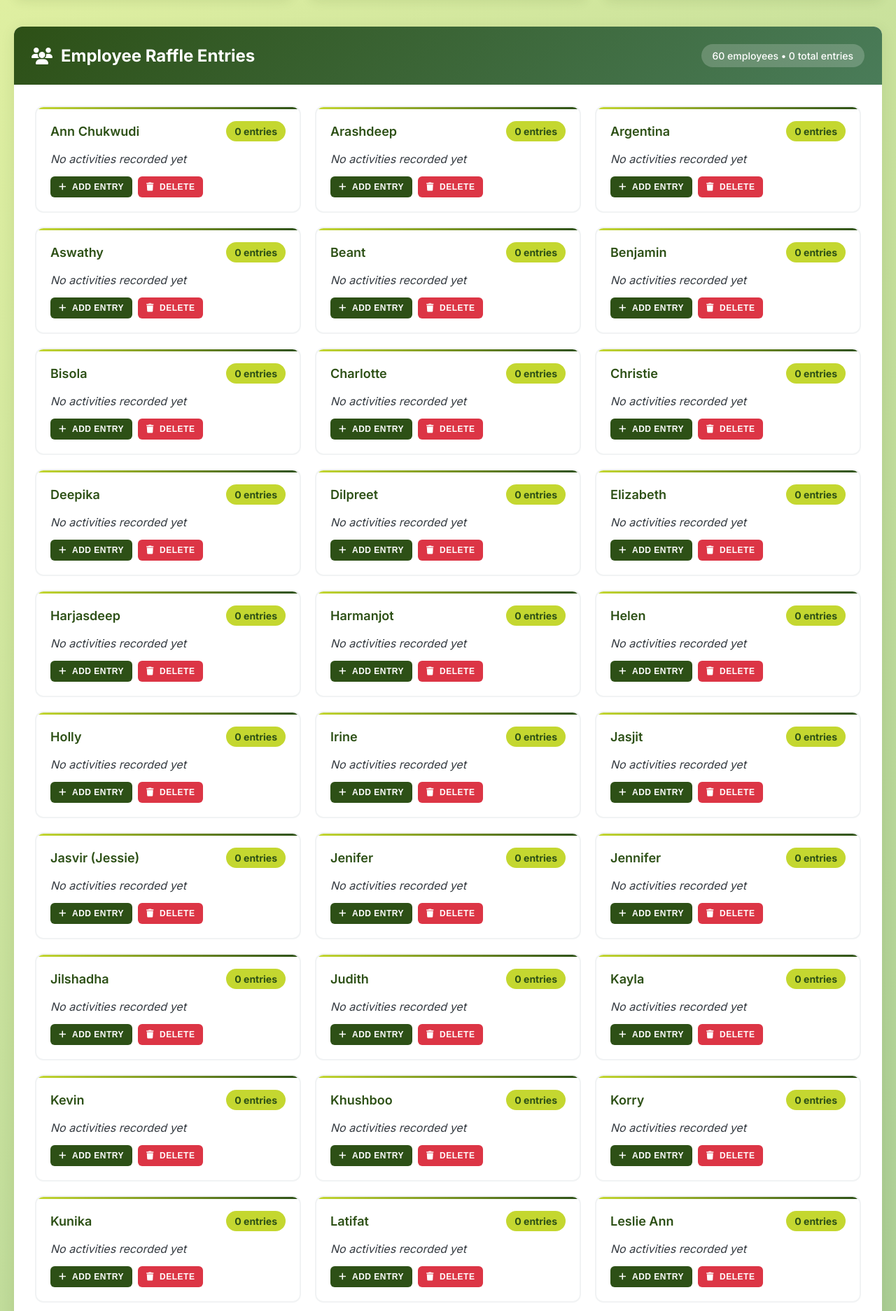
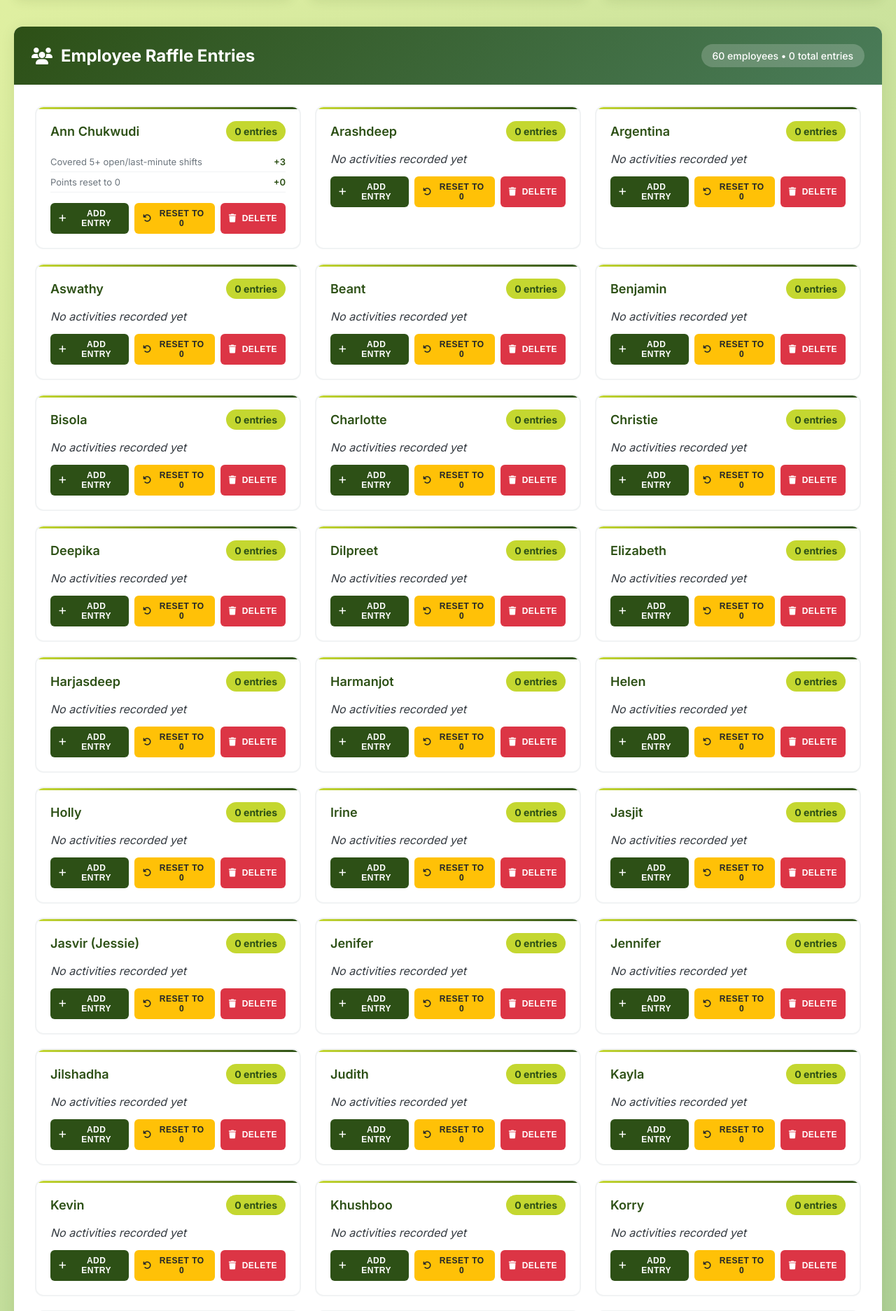
Before and after one commit to cookierekt/raffle-dashboard, a Flask app: page / in a window 1280 px wide. Shown: the part 578-2451 px from the top of the page at 70% size. Run offline with Flask 3, Linux system fonts and the light colour scheme; data that the repository does not hold is empty.

Commit message:
Add files via upload

```diff
--- a/raffle-dashboard/app.py
+++ b/raffle-dashboard/app.py
@@ -157,6 +157,22 @@ def delete_employee(employee_name):
         return jsonify({'success': True})
     return jsonify({'error': 'Employee not found'}), 404
 
+@app.route('/api/employee/<employee_name>/reset_points', methods=['POST'])
+def reset_employee_points(employee_name):
+    data = load_data()
+    if employee_name not in data['employees']:
+        return jsonify({'error': 'Employee not found'}), 404
+
+    data['employees'][employee_name]['entries'] = 0
+    data['employees'][employee_name]['activities'].append({
+        'activity': 'Points reset to 0',
+        'entries': 0,
+        'date': datetime.now().isoformat()
+    })
+
+    save_data(data)
+    return jsonify({'success': True, 'employee': data['employees'][employee_name]})
+
 @app.route('/api/reset', methods=['POST'])
 def reset_data():
     data = {'employees': {}}
--- a/raffle-dashboard/raffle_data.json
+++ b/raffle-dashboard/raffle_data.json
@@ -175,7 +175,18 @@
     },
     "Ann Chukwudi": {
       "entries": 0,
-      "activities": [],
+      "activities": [
+        {
+          "activity": "Covered 5+ open/last-minute shifts",
+          "entries": 3,
+          "date": "2025-08-13T15:51:40.346675"
+        },
+        {
+          "activity": "Points reset to 0",
+          "entries": 0,
+          "date": "2025-08-13T15:51:47.183003"
+        }
+      ],
       "created_at": "2025-08-13T13:05:28.247150",
       "imported_from_excel": true
     },
--- a/raffle-dashboard/static/css/style.css
+++ b/raffle-dashboard/static/css/style.css
@@ -256,6 +256,16 @@ body {
 
 .btn-success:hover {
     background: var(--primary-green);
+    transform: translateY(-2px);
+}
+
+.btn-warning {
+    background: #ffc107;
+    color: #212529;
+}
+
+.btn-warning:hover {
+    background: #e0a800;
     transform: translateY(-2px);
 }
 
--- a/raffle-dashboard/static/js/script.js
+++ b/raffle-dashboard/static/js/script.js
@@ -520,6 +520,9 @@ class RaffleDashboard {
                     <button class="btn btn-primary btn-small" onclick="dashboard.openAddEntryModal('${name}')">
                         <i class="fas fa-plus"></i> Add Entry
                     </button>
+                    <button class="btn btn-warning btn-small" onclick="dashboard.resetEmployeePoints('${name}')">
+                        <i class="fas fa-undo"></i> Reset to 0
+                    </button>
                     <button class="btn btn-danger btn-small" onclick="dashboard.deleteEmployee('${name}')">
                         <i class="fas fa-trash"></i> Delete
                     </button>
@@ -562,6 +565,29 @@ class RaffleDashboard {
             }
         } catch (error) {
             this.showAlert('Failed to add entry. Please try again.', 'error');
+        }
+    }
+
+    async resetEmployeePoints(employeeName) {
+        if (!confirm(`Are you sure you want to reset ${employeeName}'s raffle points to 0? This action cannot be undone.`)) {
+            return;
+        }
+
+        try {
+            const response = await fetch(`/api/employee/${encodeURIComponent(employeeName)}/reset_points`, {
+                method: 'POST'
+            });
+
+            const data = await response.json();
+
+            if (data.error) {
+                this.showAlert(data.error, 'error');
+            } else {
+                this.showAlert(`${employeeName}'s raffle points have been reset to 0`, 'success');
+                await this.loadEmployees();
+            }
+        } catch (error) {
+            this.showAlert('Failed to reset points. Please try again.', 'error');
         }
     }
 
```
